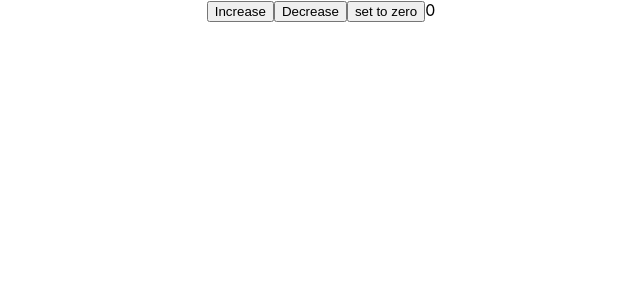
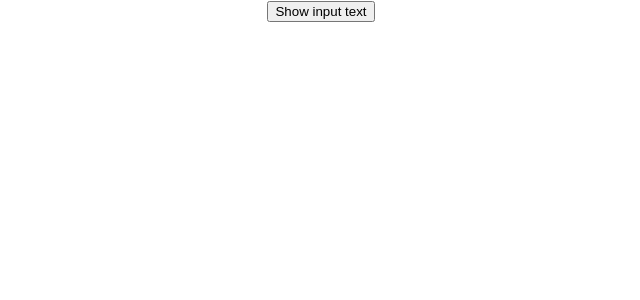
Before and after one commit to Quang1907/reactjs, a React (Create React App) app: page / in a window 1280 px wide. Shown: the top 300 px of the page, without its empty margins (319-959 px from the left). Built offline with nearby package versions, Linux system fonts and the light colour scheme.

Commit message:
module 10

```diff
--- a/src/App.js
+++ b/src/App.js
@@ -1,20 +1,22 @@
 import "./App.css";
-import { useState } from "react";
+import { useState, useEffect } from "react";
+import { Text } from "./Text";
 
 function App() {
-  const [count, setCount] = useState(0);
-  const handleIncrease = () => {
-    setCount(count + 1);
+  const [showText, setShowText] = useState(false);
+
+  const handleShowInputText = () => {
+    setShowText(!showText);
   };
-  const handleDecrease = () => {
-    setCount(count - 1);
-  };
+
   return (
     <div className="App">
-      <button onClick={handleIncrease}>Increase</button>
-      <button onClick={handleDecrease}>Decrease</button>
-      <button onClick={() => setCount(0)}>set to zero</button>
-      {count}
+      <button onClick={handleShowInputText}>Show input text</button>
+      {showText && (
+        <div>
+          <Text />
+        </div>
+      )}
     </div>
   );
 }
--- /dev/null
+++ b/src/Text.js
@@ -0,0 +1,22 @@
+import { useState, useEffect } from "react";
+
+export const Text = () => {
+  const [text, setText] = useState("");
+
+  const handleChangeText = (event) => {
+    setText(event.target.value);
+  };
+
+  useEffect(() => {
+    console.log("component mounted");
+    return () => {
+      console.log("component unmounted");
+    };
+  }, []);
+
+  return (
+    <div>
+      <input onChange={handleChangeText} value={text} /> <h2>{text}</h2>
+    </div>
+  );
+};
```
Also changed, not shown: src/index.js (+6 -6 lines).
